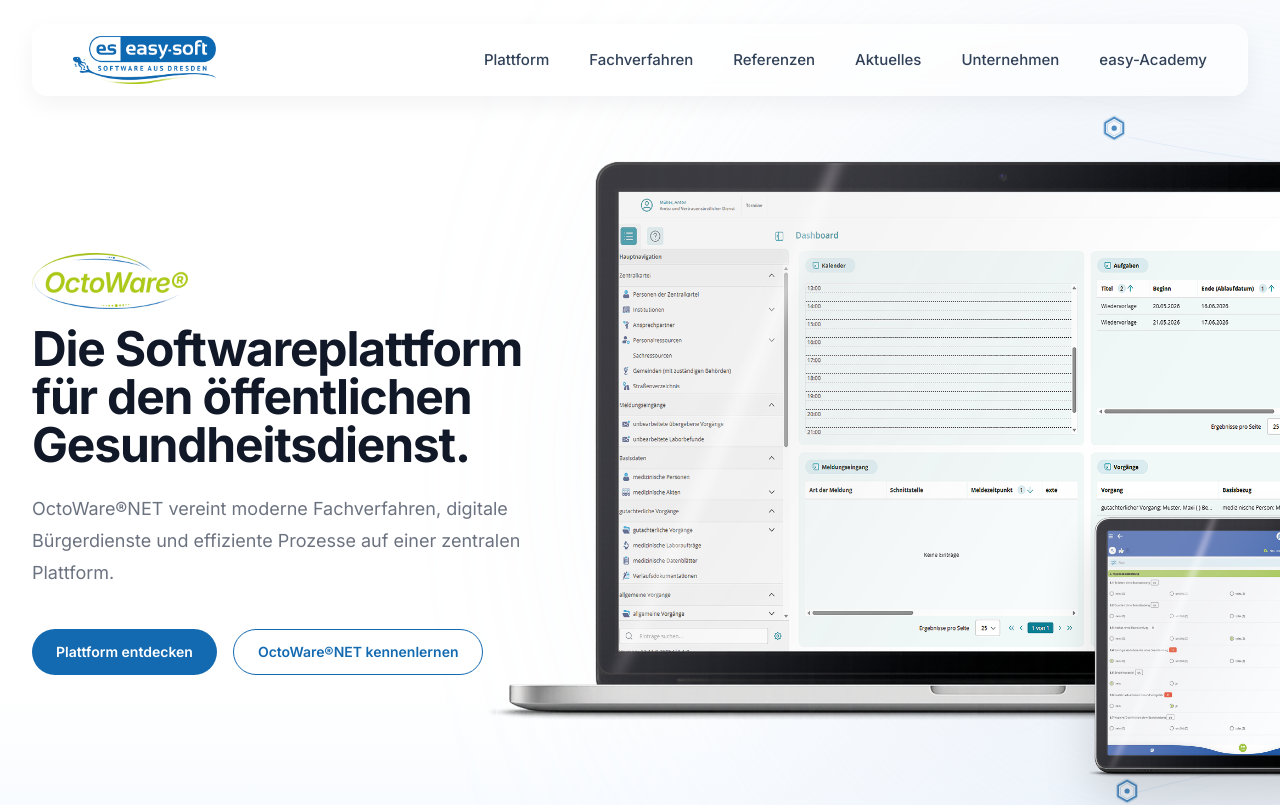
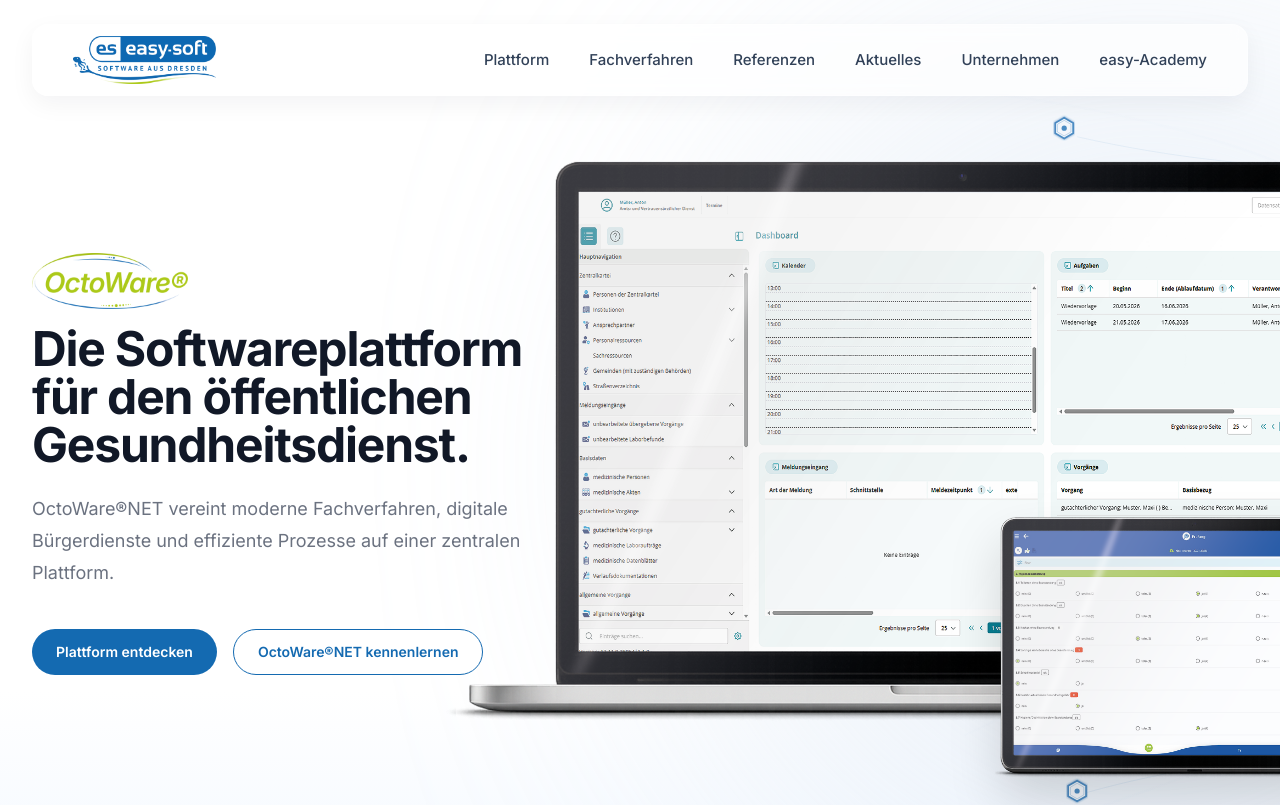
Before and after one commit to weblogger117-art/octoware-website, a Next.js app: page / in a window 1280 px wide. Shown: the top 805 px of the page. Built offline with nearby package versions, Linux system fonts and the light colour scheme.

Commit message:
Update HeroVisual.tsx

```diff
--- a/components/sections/HeroVisual.tsx
+++ b/components/sections/HeroVisual.tsx
@@ -60,8 +60,8 @@
   className="
     relative
 
-    w-[980px]
-    xl:w-[1120px]
+    w-[900px]
+    xl:w-[1020px]
 
     -translate-x-50
     translate-y-4
@@ -96,8 +96,8 @@
         <Image
           src="/images/devices/tablet.png"
           alt="Mobile Nutzung von OctoWare®NET"
-          width={900}
-          height={600}
+          width={1200}
+          height={900}
           priority
           draggable={false}
           className="
```
